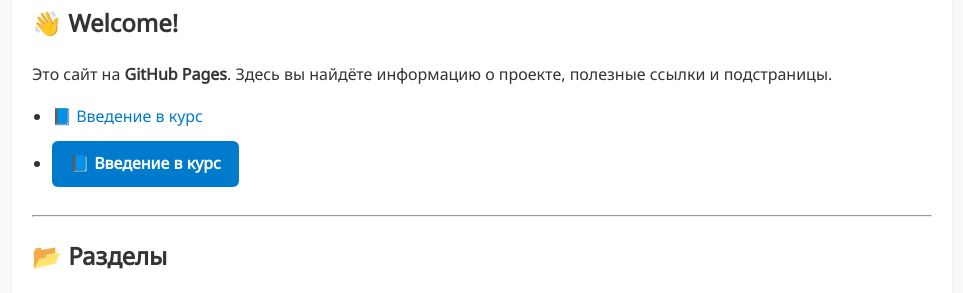
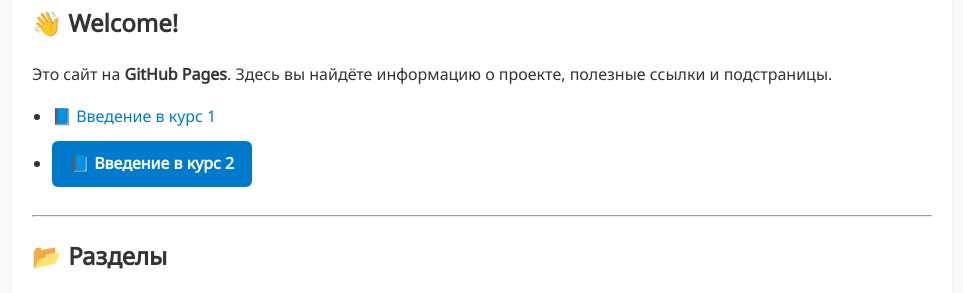
Before and after one commit to lab-rnu-lv/lab, a Jekyll site: the page built from index.md, in a window 1280 px wide. Shown: the part 194-487 px from the top of the page, without its empty margins (158-1121 px from the left). Built offline with Jekyll 4.4.1, drawn with Linux system fonts in a browser that asks for light colours.

Commit message:
Update index.md

```diff
--- a/index.md
+++ b/index.md
@@ -6,8 +6,8 @@ title: LAB
 # 👋 Welcome!
 
 Это сайт на **GitHub Pages**. Здесь вы найдёте информацию о проекте, полезные ссылки и подстраницы.
-- [📘 Введение в курс](/courses/01-intro.md)
-- <a class="button" href="{{ '/courses/01-intro.md' | relative_url }}">📘 Введение в курс</a>
+- [📘 Введение в курс 1](/courses/01-intro/)
+- <a class="button" href="{{ '/courses/01-intro/' | relative_url }}">📘 Введение в курс 2</a>
 
 
 
```
